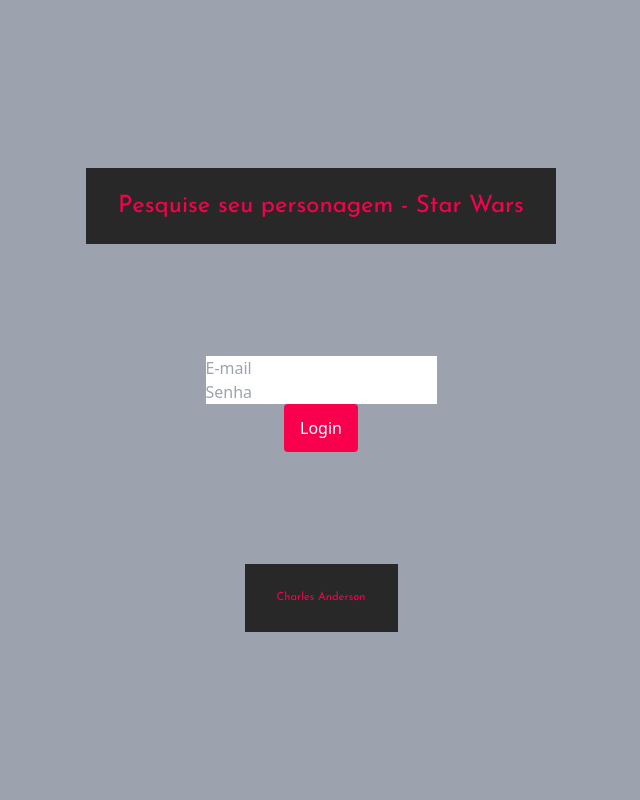
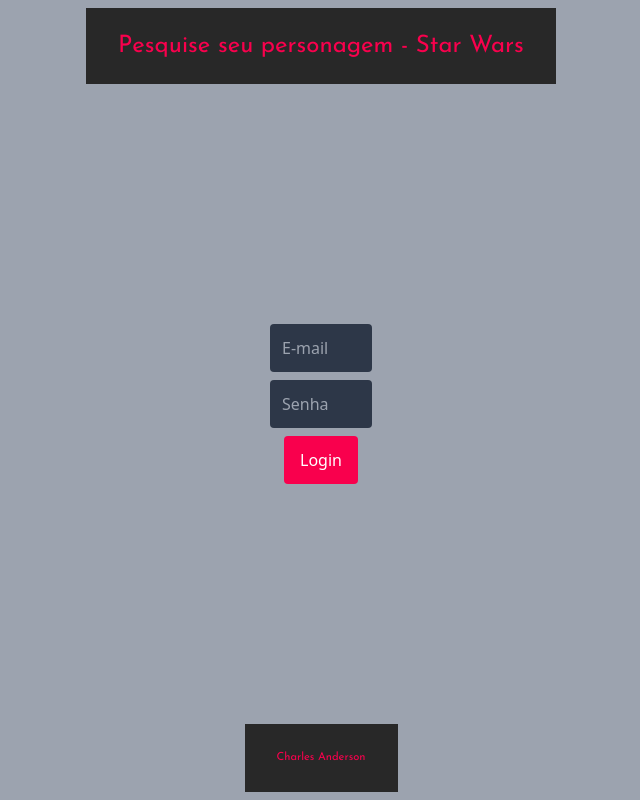
Before and after one commit to charlesanderson25/fullstack_api_starwars_front-end, a React (Vite) app in the folder SWAPI/: page / in a window 1280 px wide. Shown: the whole page, without its empty margins (319-959 px from the left). Built offline with nearby package versions, Linux system fonts and the light colour scheme.

Commit message:
Add inputStyle

```diff
--- a/SWAPI/src/components/Login.tsx
+++ b/SWAPI/src/components/Login.tsx
@@ -12,7 +12,17 @@
   flexDirection: "column",
   alignItems: "center",
   justifyContent: "center",
-  height: "40vh",
+  height: "80vh",
+};
+
+const inputStyle: React.CSSProperties = {
+  backgroundColor: "#2d3748",
+  color: "white",
+  padding: "0.75rem",
+  borderRadius: "0.25rem",
+  border: "none",
+  marginBottom: "0.5rem",
+  width: "40%",
 };
 
 const Login: React.FC = () => {
@@ -43,12 +53,14 @@
     return (
       <div style={centerInputBtn}>
         <input
+          style={inputStyle}
           type="text"
           placeholder="E-mail"
           value={email}
           onChange={(mail) => setEmail(mail.target.value)}
         />
         <input
+          style={inputStyle}
           type="password"
           placeholder="Senha"
           value={password}
```
